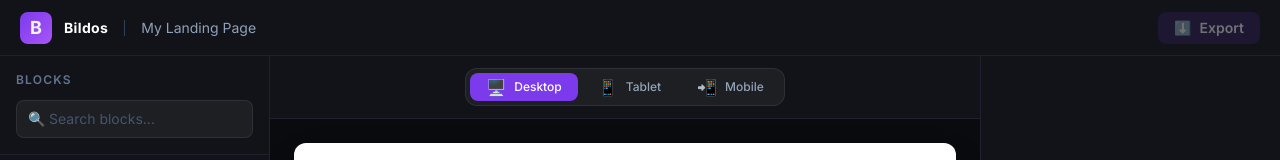
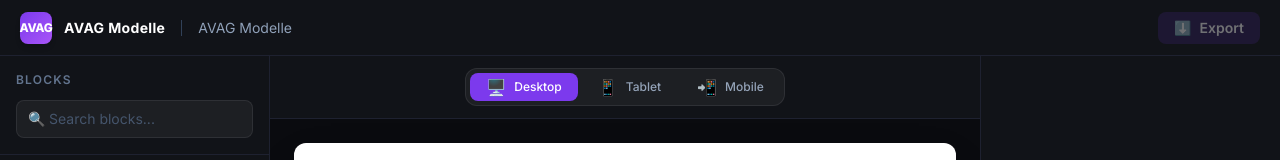
Before and after one commit to Basovich/builder-app, a React (Vite) app: page / in a window 1280 px wide. Shown: the top 160 px of the page. Built offline with nearby package versions, Linux system fonts and the light colour scheme.

Commit message:
feat: update brand name and logo from Bildos to AVAG Modelle

```diff
--- a/index.html
+++ b/index.html
@@ -4,7 +4,7 @@
     <meta charset="UTF-8" />
     <link rel="icon" type="image/svg+xml" href="/favicon.svg" />
     <meta name="viewport" content="width=device-width, initial-scale=1.0" />
-    <title>Bildos — Page Builder</title>
+    <title>AVAG Modelle</title>
     <link rel="preconnect" href="https://fonts.googleapis.com">
     <link rel="preconnect" href="https://fonts.gstatic.com" crossorigin>
     <link href="https://fonts.googleapis.com/css2?family=Inter:wght@300;400;500;600;700;800&display=swap" rel="stylesheet">
--- a/src/components/Topbar/Topbar.tsx
+++ b/src/components/Topbar/Topbar.tsx
@@ -4,7 +4,7 @@ import { exportSite } from '../../utils/exportHtml';
 
 export function Topbar() {
   const { blocks } = useBuilderStore();
-  const [projectName, setProjectName] = useState('My Landing Page');
+  const [projectName, setProjectName] = useState('AVAG Modelle');
   const [isExporting, setIsExporting] = useState(false);
   const [editingName, setEditingName] = useState(false);
 
@@ -30,12 +30,12 @@ export function Topbar() {
       {/* Logo */}
       <div className="flex items-center gap-3">
         <div
-          className="w-8 h-8 rounded-lg flex items-center justify-center text-lg font-bold"
+          className="w-8 h-8 rounded-lg flex items-center justify-center text-xs font-black tracking-tight text-white shadow-md"
           style={{ background: 'linear-gradient(135deg, #7c3aed, #a855f7)' }}
         >
-          B
+          AVAG
         </div>
-        <span className="text-sm font-bold text-white tracking-wide">Bildos</span>
+        <span className="text-sm font-bold text-white tracking-wide">AVAG Modelle</span>
         <div className="w-px h-4 bg-slate-700 mx-1" />
         {editingName ? (
           <input
--- a/src/data/blockTemplates.ts
+++ b/src/data/blockTemplates.ts
@@ -9,7 +9,7 @@ export const blockTemplates: BlockTemplate[] = [
     label: 'Header',
     icon: '🧭',
     defaultProps: {
-      logo: 'MyBrand',
+      logo: 'AVAG Modelle',
       navItems: ['Home', 'About', 'Services', 'Contact'],
       bgColor: '#ffffff',
       textColor: '#1e293b',
@@ -23,8 +23,8 @@ export const blockTemplates: BlockTemplate[] = [
     label: 'Footer',
     icon: '🔻',
     defaultProps: {
-      logo: 'MyBrand',
-      copyright: '© 2024 MyBrand. All rights reserved.',
+      logo: 'AVAG Modelle',
+      copyright: '© 2026 AVAG Modelle. All rights reserved.',
       links: ['Privacy Policy', 'Terms of Service', 'Contact'],
       bgColor: '#1e293b',
       textColor: '#f1f5f9',
```
Also changed, not shown: public/favicon.svg.
